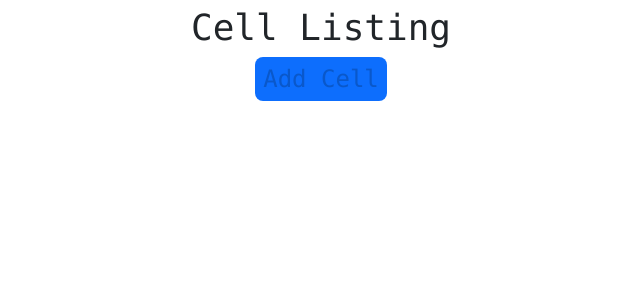
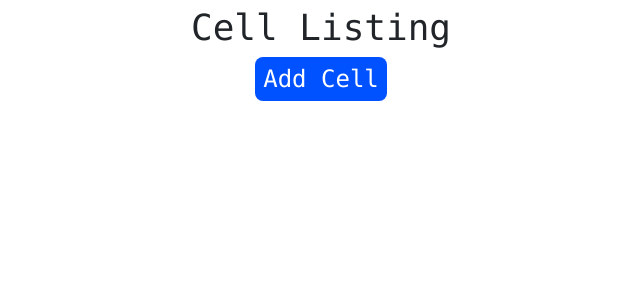
Before and after one commit to LazyPotato02/car-shop, a Django app: template backend/templates/cells/cell-list.html in a window 1280 px wide, with the pointer over the restyled element. Shown: the part 54-354 px from the top of the page, without its empty margins (319-959 px from the left). Run offline with Django 4.2, Linux system fonts and the light colour scheme; the template is opened without the code that fills it, so the values that code supplies are empty.

Commit message:
Minor style change

```diff
--- a/backend/static/css/cells/cell-list.css
+++ b/backend/static/css/cells/cell-list.css
@@ -61,3 +61,8 @@
     padding: 4px 8px;
     color: #fff;
 }
+
+.add__cell__anchor:hover{
+    background-color: #0051ff;
+    color: #fff;
+}
```
